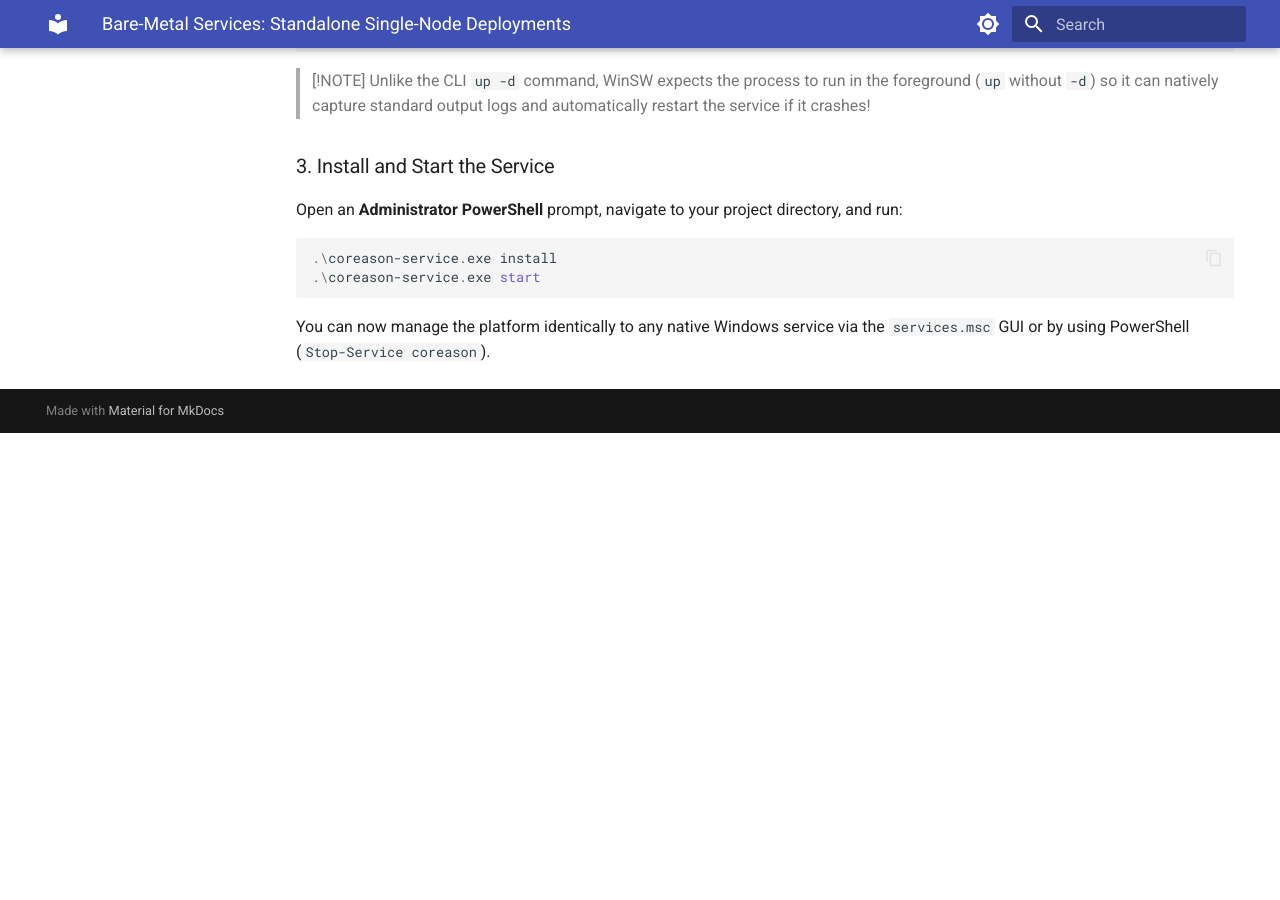
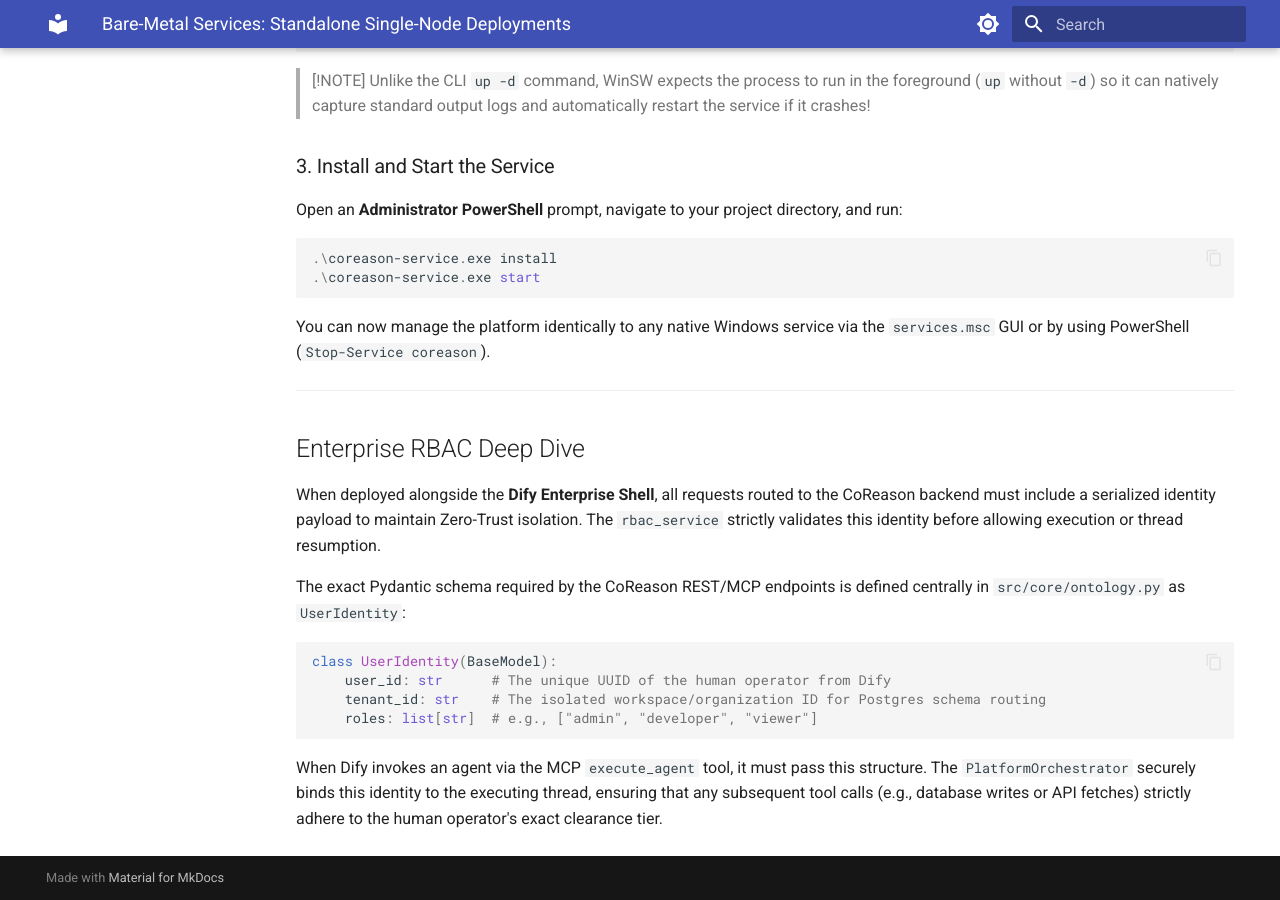
Before and after one commit to CoReason-AI/coreason-workspace-env, an MkDocs documentation site: the page built from docs/services.md, in a window 1280 px wide and 900 px high, scrolled down 2177 px. Built offline with MkDocs 1.6.1 and Material for MkDocs 9.7.7, drawn with Linux system fonts in a browser that asks for light colours; before the commit the page ends 2610 px from its top, so only the background shows below that.

Commit message:
docs: append RBAC deep dive to services.md

````diff
--- a/docs/services.md
+++ b/docs/services.md
@@ -101,3 +101,20 @@
 ```
 
 You can now manage the platform identically to any native Windows service via the `services.msc` GUI or by using PowerShell (`Stop-Service coreason`).
+
+---
+
+## Enterprise RBAC Deep Dive
+
+When deployed alongside the **Dify Enterprise Shell**, all requests routed to the CoReason backend must include a serialized identity payload to maintain Zero-Trust isolation. The `rbac_service` strictly validates this identity before allowing execution or thread resumption.
+
+The exact Pydantic schema required by the CoReason REST/MCP endpoints is defined centrally in `src/core/ontology.py` as `UserIdentity`:
+
+```python
+class UserIdentity(BaseModel):
+    user_id: str      # The unique UUID of the human operator from Dify
+    tenant_id: str    # The isolated workspace/organization ID for Postgres schema routing
+    roles: list[str]  # e.g., ["admin", "developer", "viewer"]
+```
+
+When Dify invokes an agent via the MCP `execute_agent` tool, it must pass this structure. The `PlatformOrchestrator` securely binds this identity to the executing thread, ensuring that any subsequent tool calls (e.g., database writes or API fetches) strictly adhere to the human operator's exact clearance tier.
````
